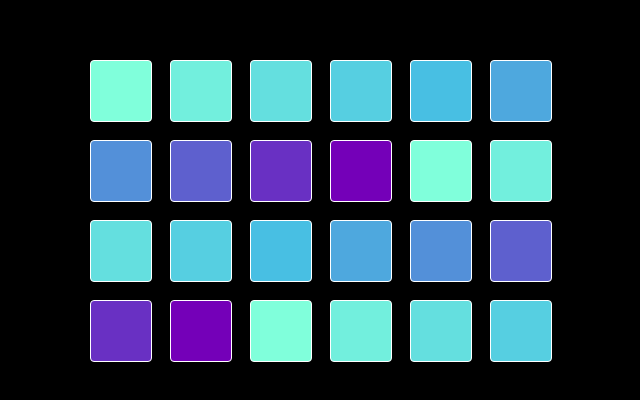
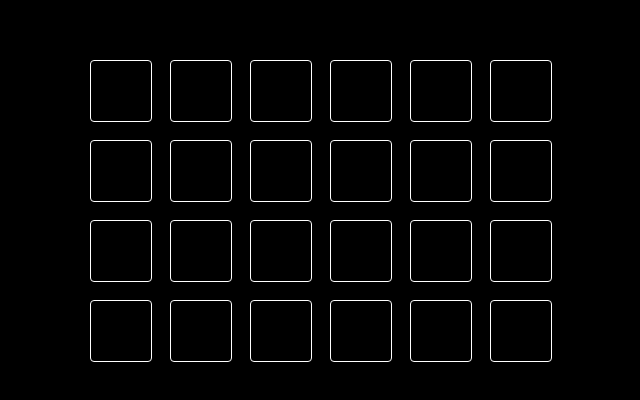
Before and after one commit to megelismi/lux, a React (Vite) app: page / in a window 1280 px wide. Shown: the part 190-590 px from the top of the page, without its empty margins (320-960 px from the left). Built offline with nearby package versions, Linux system fonts and the light colour scheme.

Commit message:
updateColor function so it renders a gradient

```diff
--- a/src/components/Light.tsx
+++ b/src/components/Light.tsx
@@ -1,14 +1,17 @@
 import { useState } from "react";
 import "./Light.css";
 
-function Light({ color }: { color: string }) {
-  const [hovering, setHovering] = useState(true);
+function Light({ color, onHover }: { color: string; onHover: () => void }) {
+  const [hovering, setHovering] = useState(false);
 
   return (
     <>
       <div
         className="light-container"
-        onMouseEnter={() => setHovering(true)}
+        onMouseEnter={() => {
+          onHover();
+          setHovering(true);
+        }}
         onMouseLeave={() => setHovering(false)}
       >
         <div
--- a/src/components/LightGrid.tsx
+++ b/src/components/LightGrid.tsx
@@ -2,71 +2,93 @@ import { useState } from "react";
 import Light from "./Light";
 import "./Light.css";
 
+const RED = "#ff0000";
+const ORANGE = "#ff8700";
+const YELLOW = "#ffd300";
+const BRIGHT_YELLOW = "#deff0a";
+const BRIGHT_GREEN = "#a1ff0a";
+const GREEN = "#0aff99";
+const BRIGHT_BLUE = "#0aefff";
+const BLUE = "#147df5";
+const INDIGO = "#580aff";
+const VIOLET = "#be0aff";
+
+const RAINBOW = [
+  RED,
+  ORANGE,
+  YELLOW,
+  BRIGHT_YELLOW,
+  BRIGHT_GREEN,
+  GREEN,
+  BRIGHT_BLUE,
+  BLUE,
+  INDIGO,
+  VIOLET,
+];
+
 function LightGrid() {
-  const [color, setColor] = useState("#80ffdb");
+  const [color, setColor] = useState(null);
+  const [colorIndex, setColorIndex] = useState(null);
+  const [gradientDirection, setGradientDirection] = useState(null);
 
-  // color palette
+  const initializeGradient = () => {
+    setColor(RAINBOW[0]);
+    setColorIndex(0);
+    setGradientDirection("forwards");
+  };
 
-  // 80ffdb
-  // 72efdd
-  // 64dfdf
-  // 56cfe1
-  // 48bfe3
-  // 4ea8de
-  // 5390d9
-  // 5e60ce
-  // 6930c3
-  // 7400b8
+  // TODO: add comment...
+  const updateColor = () => {
+    // this is the first time through, initialize the gradient state
+    if (color === null) {
+      initializeGradient();
+
+      return;
+    }
+
+    const updatedIndex =
+      gradientDirection === "forwards" ? colorIndex + 1 : colorIndex - 1;
+
+    setColorIndex(updatedIndex);
+    setColor(RAINBOW[updatedIndex]);
+
+    if (updatedIndex === 0) {
+      setGradientDirection("forwards");
+    } else if (updatedIndex === RAINBOW.length - 1) {
+      setGradientDirection("backwards");
+    }
+  };
 
   return (
     <>
       <div className="light-grid">
-        <Light color={"#80ffdb"} />
-        <Light color={"#72efdd"} />
-        <Light color={"#64dfdf"} />
-        <Light color={"#56cfe1"} />
-        <Light color={"#48bfe3"} />
-        <Light color={"#4ea8de"} />
-        <Light color={"#5390d9"} />
-        <Light color={"#5e60ce"} />
-        <Light color={"#6930c3"} />
-        <Light color={"#7400b8"} />
-        <Light color={"#80ffdb"} />
-        <Light color={"#72efdd"} />
-        <Light color={"#64dfdf"} />
-        <Light color={"#56cfe1"} />
-        <Light color={"#48bfe3"} />
-        <Light color={"#4ea8de"} />
-        <Light color={"#5390d9"} />
-        <Light color={"#5e60ce"} />
-        <Light color={"#6930c3"} />
-        <Light color={"#7400b8"} />
-        <Light color={"#80ffdb"} />
-        <Light color={"#72efdd"} />
-        <Light color={"#64dfdf"} />
-        <Light color={"#56cfe1"} />
+        <Light color={color} onHover={updateColor} />
+        <Light color={color} onHover={updateColor} />
+        <Light color={color} onHover={updateColor} />
+        <Light color={color} onHover={updateColor} />
+        <Light color={color} onHover={updateColor} />
+        <Light color={color} onHover={updateColor} />
+        <Light color={color} onHover={updateColor} />
+        <Light color={color} onHover={updateColor} />
+        <Light color={color} onHover={updateColor} />
+        <Light color={color} onHover={updateColor} />
+        <Light color={color} onHover={updateColor} />
+        <Light color={color} onHover={updateColor} />
+        <Light color={color} onHover={updateColor} />
+        <Light color={color} onHover={updateColor} />
+        <Light color={color} onHover={updateColor} />
+        <Light color={color} onHover={updateColor} />
+        <Light color={color} onHover={updateColor} />
+        <Light color={color} onHover={updateColor} />
+        <Light color={color} onHover={updateColor} />
+        <Light color={color} onHover={updateColor} />
+        <Light color={color} onHover={updateColor} />
+        <Light color={color} onHover={updateColor} />
+        <Light color={color} onHover={updateColor} />
+        <Light color={color} onHover={updateColor} />
       </div>
     </>
   );
 }
 
-// <button
-//   style={{ backgroundColor: "#DC0073" }}
-//   onClick={() => setColor("red")}
-// >
-//   Red
-// </button>
-// <button
-//   style={{ backgroundColor: "#00FFCD" }}
-//   onClick={() => setColor("blue")}
-// >
-//   Blue
-// </button>
-// <button
-//   style={{ backgroundColor: "##F5B700" }}
-//   onClick={() => setColor("green")}
-// >
-//   Green
-// </button>
-
 export default LightGrid;
```
